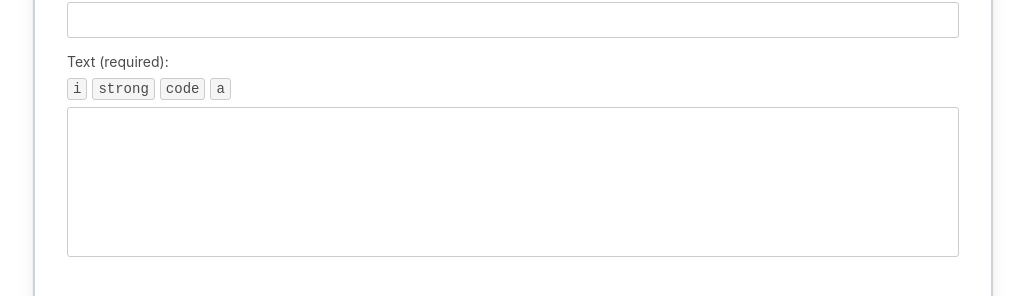
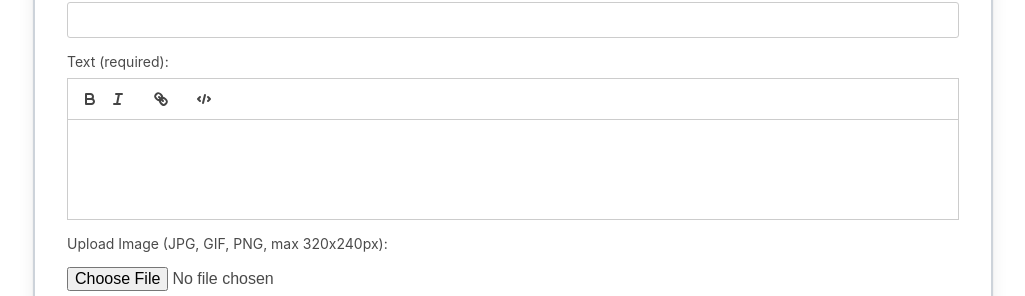
Before and after one commit to oleh-yablunovskyi/comments-spa-test, a React (Create React App) app in the folder frontend/: page / in a window 1280 px wide. Shown: the part 398-694 px from the top of the page, without its empty margins (127-1152 px from the left). Built offline with nearby package versions, Linux system fonts and the light colour scheme; no server answers.

Commit message:
Quill editor and sanitizeHtml were added

```diff
--- a/frontend/src/components/Comment/Comment.tsx
+++ b/frontend/src/components/Comment/Comment.tsx
@@ -51,9 +51,13 @@ export const Comment: React.FC<Props> = React.memo(({ comment, level }) => {
               </span>
             </div>
 
-            <p className="Comment__text">
+            {/* <p className="Comment__text">
               {comment.text}
-            </p>
+            </p> */}
+            <p
+              className="Comment__text"
+              dangerouslySetInnerHTML={{ __html: comment.text }}
+            />
           </div>
         </div>
 
--- a/frontend/src/components/CommentForm/CommentForm.scss
+++ b/frontend/src/components/CommentForm/CommentForm.scss
@@ -90,3 +90,8 @@
     background-color: #2980b9;
   }
 }
+
+.Form__messageBlock .ql-container {
+  height: 100px;
+  font-size: 16px;
+}
--- a/frontend/src/components/CommentForm/CommentForm.tsx
+++ b/frontend/src/components/CommentForm/CommentForm.tsx
@@ -1,6 +1,12 @@
 /* eslint-disable no-console */
 import React, { useState } from 'react';
 import './CommentForm.scss';
+
+import ReactQuill from 'react-quill';
+import 'react-quill/dist/quill.snow.css';
+import sanitizeHtml from 'sanitize-html';
+import he from 'he';
+
 import { Loader } from '../Loader/Loader';
 import { FormDataType } from '../../types/FormDataType';
 import { commentsApi } from '../../api/comments';
@@ -26,14 +32,29 @@ export const CommentForm: React.FC<Props> = ({
   onSubmitHideForm,
   parentId = null,
 }) => {
+  const [formData, setFormData] = useState<FormDataType>(initialFormData);
+  const [message, setMessage] = useState('');
+  const [isLoading, setIsLoading] = useState(false);
   const [count, setCount] = useState(0);
-  const [formData, setFormData] = useState<FormDataType>(initialFormData);
-  const [isLoading, setIsLoading] = useState(false);
 
-  const handleInputChange = (event: React.ChangeEvent<HTMLInputElement | HTMLTextAreaElement>) => {
+  const modules = {
+    toolbar: [
+      ['bold', 'italic'],
+      ['link'],
+      ['code-block'],
+    ],
+  };
+
+  const formats = ['bold', 'italic', 'link', 'code-block'];
+
+  const handleInputChange = (event: React.ChangeEvent<HTMLInputElement>) => {
     const { id, value } = event.target;
 
     setFormData((prevData) => ({ ...prevData, [id]: value }));
+  };
+
+  const handleMessageChange = (value: React.SetStateAction<string>) => {
+    setMessage(value);
   };
 
   const handleImageUpload = (event: React.ChangeEvent<HTMLInputElement>) => {
@@ -62,10 +83,37 @@ export const CommentForm: React.FC<Props> = ({
 
   const handleSubmit = async (event: React.FormEvent<HTMLFormElement>) => {
     event.preventDefault();
-
     setIsLoading(true);
 
-    const updatedFormData = { ...formData, parentId };
+    // Decode the characters escaped by ReactQuill
+    const decodedMessage = he.decode(message);
+
+    const sanitizedMessage = sanitizeHtml(decodedMessage, {
+      allowedTags: ['a', 'pre', 'code', 'em', 'strong'],
+      allowedAttributes: {
+        a: ['href', 'title'],
+      },
+      // exclusiveFilter: (frame) => {
+      //   return !frame.text.trim();
+      // },
+
+      exclusiveFilter: (frame) => {
+        if (frame.tag === 'i' || frame.tag === 'strong') {
+          return false;
+        }
+
+        return !frame.text.trim();
+      },
+    });
+
+    // Process the sanitized HTML content
+    console.log('sanitizedMessage when submitting:', sanitizedMessage);
+
+    const updatedFormData = {
+      ...formData,
+      parentId,
+      message: sanitizedMessage,
+    };
 
     console.log('updatedFormData when submitting:', updatedFormData);
 
@@ -80,13 +128,13 @@ export const CommentForm: React.FC<Props> = ({
     await commentsApi.createComment(payload);
     await onSubmitLoadComments();
 
+    setCount((prevCount => prevCount + 1));
+    resetFormData();
+    setIsLoading(false);
+
     if (onSubmitHideForm) {
       onSubmitHideForm();
     }
-
-    setCount((prevCount => prevCount + 1));
-    resetFormData();
-    setIsLoading(false);
   };
 
   return (
@@ -147,20 +195,13 @@ export const CommentForm: React.FC<Props> = ({
               </label>
 
               <div className="Form__messageBlock">
-                <div className="Form__tagPanel">
-                  <button type="button" className="Form__tagButton" data-tag="i">i</button>
-                  <button type="button" className="Form__tagButton" data-tag="strong">strong</button>
-                  <button type="button" className="Form__tagButton" data-tag="code">code</button>
-                  <button type="button" className="Form__tagButton" data-tag="a">a</button>
-                </div>
-
-                <textarea
-                  id="message"
-                  required
-                  className="Form__textarea"
-                  onChange={handleInputChange}
-                >
-                </textarea>
+                <ReactQuill
+                  value={message}
+                  onChange={handleMessageChange}
+                  modules={modules}
+                  formats={formats}
+                  theme="snow"
+                />
               </div>
             </div>
 
```
Also changed, not shown: frontend/package.json (+9 -0 lines), 1 other file (tests, documents, lock files or other folders).
